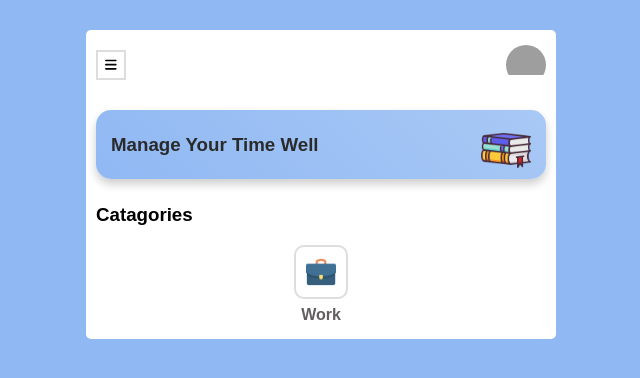
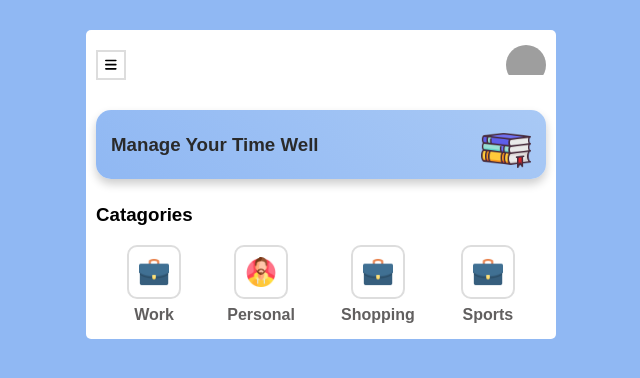
Before and after one commit to shafik720/To-do-app-with-React-Node-Mongodb, a React (Create React App) app: page / in a window 1280 px wide. Shown: the top 378 px of the page, without its empty margins (319-959 px from the left). Built offline with nearby package versions, Linux system fonts and the light colour scheme; grey boxes are pictures that could not be loaded.

Commit message:
working on catagory

```diff
--- a/src/Components/Catagories/Catagories.css
+++ b/src/Components/Catagories/Catagories.css
@@ -1,6 +1,11 @@
 
 
-
+.catagory{
+    display: flex;
+    justify-content: space-evenly;
+    align-items: center;
+    gap: 15px;
+}
 .catagory-single{
     display: flex;
     justify-content: center;
--- a/src/Components/Catagories/Catagories.js
+++ b/src/Components/Catagories/Catagories.js
@@ -1,6 +1,7 @@
 import React from 'react';
+import './Catagories.css';
 import workImg from '../../Utilities/Img/suitcase.png';
-import './Catagories.css';
+import personalImg from '../../Utilities/Img/man (1).png';
 
 const Catagories = () => {
     return (
@@ -11,6 +12,18 @@ const Catagories = () => {
                     <span><img src={workImg} alt="" /></span>
                     <p>Work</p>
                 </div>
+                <div className="catagory-single">
+                    <span><img src={personalImg} alt="" /></span>
+                    <p>Personal</p>
+                </div>
+                <div className="catagory-single">
+                    <span><img src={workImg} alt="" /></span>
+                    <p>Shopping</p>
+                </div>
+                <div className="catagory-single">
+                    <span><img src={workImg} alt="" /></span>
+                    <p>Sports</p>
+                </div>
             </div>
         </div>
     );
```
Also changed, not shown: src/Utilities/Img/man (1).png (added), src/Utilities/Img/man.png (added).
